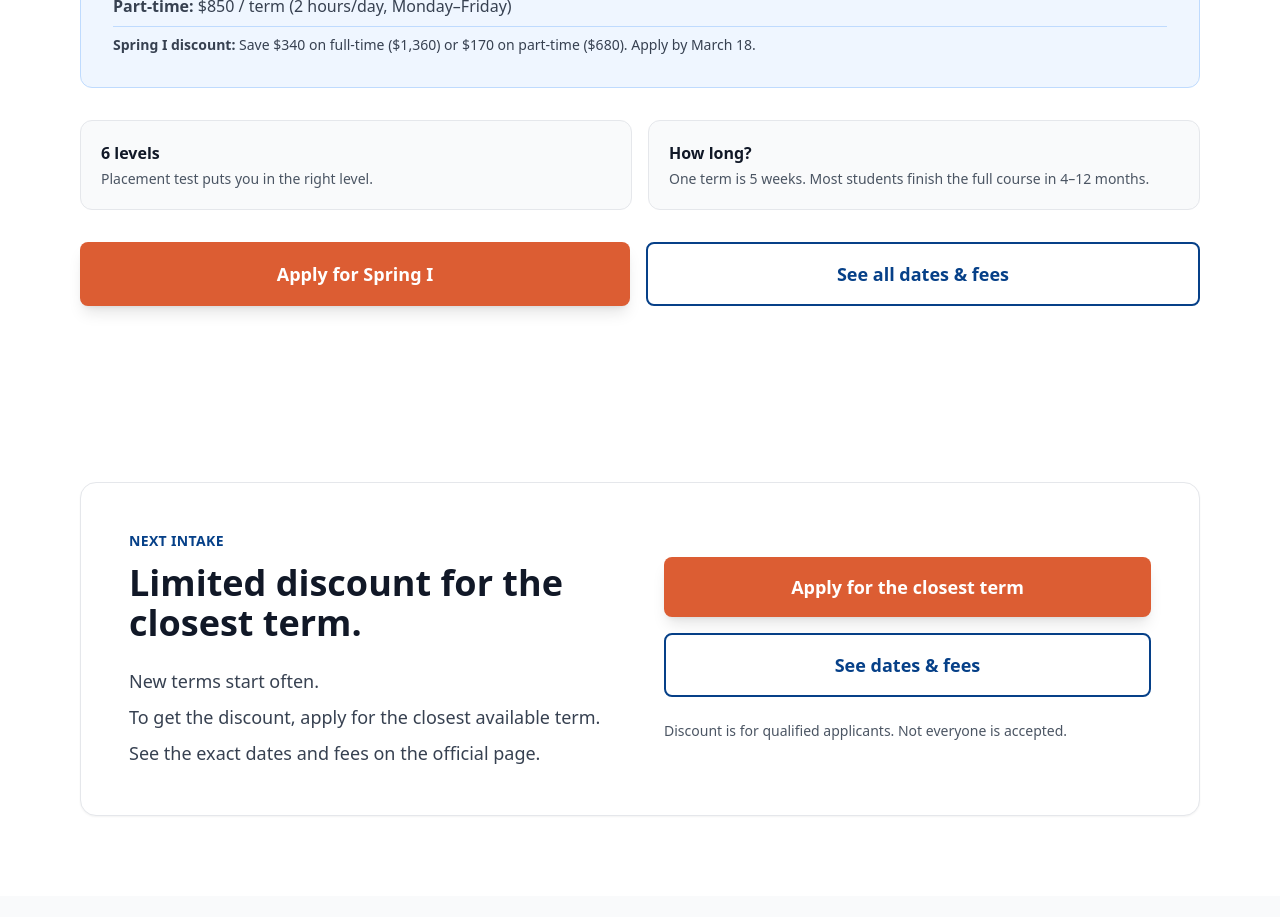
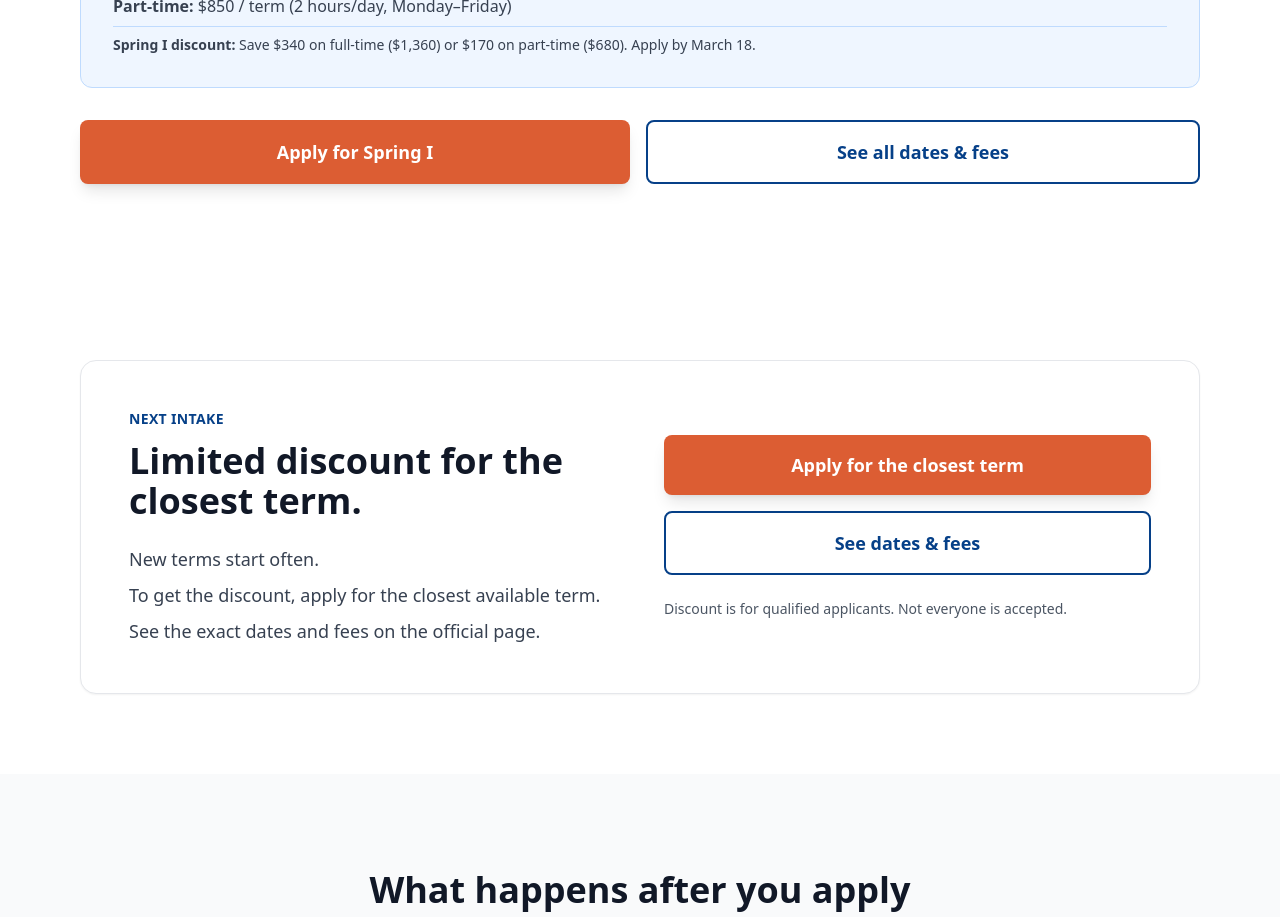
Before and after one commit to Qwixo/apply.INTERLINK.edu-28.8.2025-old-v1.1, a React (Vite) app: page /greensboro in a window 1280 px wide. Shown: the part 6320-7237 px from the top of the page. Built offline with nearby package versions, Linux system fonts and the light colour scheme.

Commit message:
Updated GreensboroPage.tsx

```diff
--- a/src/pages/GreensboroPage.tsx
+++ b/src/pages/GreensboroPage.tsx
@@ -612,18 +612,6 @@ function GreensboroPage() {
             </div>
           </div>
 
-          {/* Levels & Time */}
-          <div className="grid grid-cols-2 gap-4 mb-8">
-            <div className="bg-gray-50 border border-gray-200 rounded-xl p-4 md:p-5">
-              <h4 className="font-bold text-gray-900 mb-1">6 levels</h4>
-              <p className="text-sm text-gray-600">Placement test puts you in the right level.</p>
-            </div>
-            <div className="bg-gray-50 border border-gray-200 rounded-xl p-4 md:p-5">
-              <h4 className="font-bold text-gray-900 mb-1">How long?</h4>
-              <p className="text-sm text-gray-600">One term is 5 weeks. Most students finish the full course in 4–12 months.</p>
-            </div>
-          </div>
-
           {/* CTA Buttons */}
           <div className="flex flex-col md:flex-row gap-4">
             <button
```
